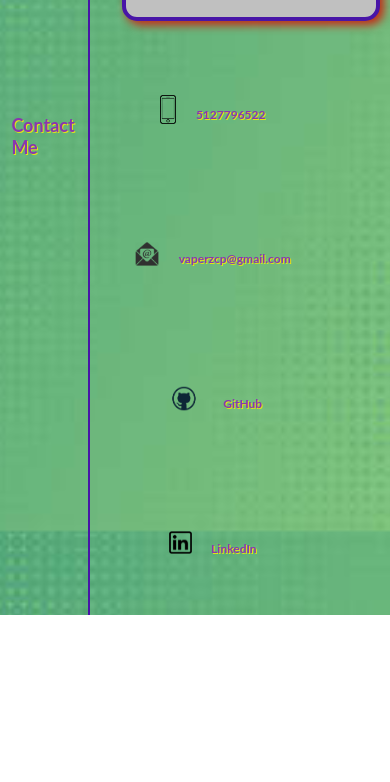
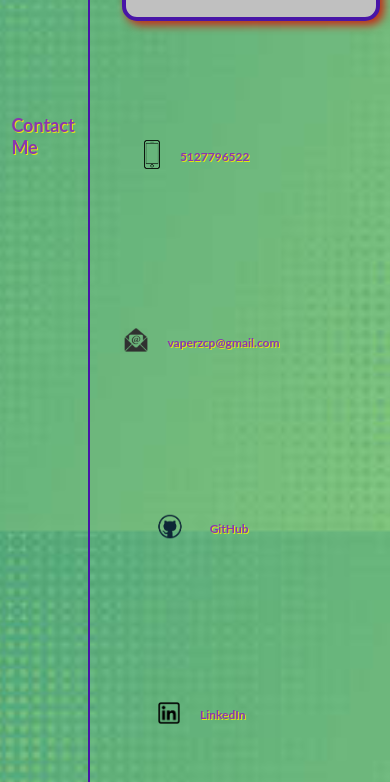
Before and after one commit to Vaperzsteve/Portfolio-WC2, a plain HTML site: page index.html in a window 390 px wide. Shown: the part 3689-4471 px from the top of the page. Before the commit the page ends 4304 px from the top, so only its background shows below. Drawn offline with Linux system fonts and the light colour scheme.

Commit message:
last minute changes

```diff
--- a/assets/css/style.css
+++ b/assets/css/style.css
@@ -193,17 +193,10 @@ h3 {
   width: 60%
 }
 
- /* #contactMeDiv {
-  border-right: 0.2em solid var(--quinary-color);
-  padding-top: 6em;
-  padding-left: 5em;
-  padding-right: 5em;
-}  */
-
 .contactLink {
-  font-size: 0.75em;
+  font-size: 0.5em;
   padding: 7.5em 2em 7em 2em;
-  margin-top: 0.8em;
+  margin-top: 6em;
 }
 
 .contactLink :hover {
@@ -220,7 +213,7 @@ h3 {
   background-size: contain;
   background-position: center;
   padding-left: 1em;
-  margin-left: 2em;
+
 }
 
  #emailIcon {
@@ -229,7 +222,7 @@ h3 {
   background-size: contain;
   background-position: center;
   padding-left: 1.5em;
-  margin-left: 2em;
+  margin-left: 0.6em;
 }
 
 #gitHubIcon {
@@ -238,7 +231,7 @@ h3 {
   background-size: contain;
   background-position: center;
   padding-left: 2.5em;
-  margin-left: 2em;
+  margin-left: 0.3em;
 }
 
 #linkedInIcon {
@@ -247,39 +240,13 @@ h3 {
   background-size: contain;
   background-position: center;
   padding-left: 1.4em;
-  margin-left: 2em;
+  margin-left: 0.6em;
 }
 /* end of contact me icons */
 
-/* MEDIA QUERY FOR SMALLER DESKTOP SCREENS AND SMALLER */
-@media screen and (max-width: 980px) {
-  /* header text a new color for every breakpoint
-  reduce font size - em
-  changing widths
-  */
-}
 
-/* MEDIA QUERY FOR TABLETS AND SMALLER */
-@media screen and (max-width: 768px) {
-
-}
-
-/* MEDIA QUERY FOR MOBILE PHONES AND SMALLER */
-@media screen and (max-width: 575px) {
-  .contactLink {
-    font-size: 0.5em;
-    /* padding: 7.5em 2em 7em 2em;
-    margin-top: 0.8em; */
-  }
-
-  /* #contactMeDiv {
-    width: 15%;
-  }*/
-
-  #contactTypes {
-    flex-direction: column;
-  }
-
+/* MEDIA QUERY FOR SCREENS SMALL THAN 900px */
+@media screen and (max-width: 1100px) {
   .sectionTitles {
     width: 23%;
     font-size: 0.75em;
@@ -292,5 +259,45 @@ h3 {
   .projectNames img {
     max-width: 100%;
   }
+  .contactLink {
+    font-size: 0.5em;
+  }
+
+  span {
+    margin-top: 3em;
+  }
+
+
 
 }
+
+/* MEDIA QUERY FOR TABLETS AND SMALLER */
+@media screen and (max-width: 1200px) {
+  .sectionTitles {
+    width: 23%;
+    font-size: 0.75em;
+  }
+
+  .panelCard {
+    width: 65%;
+  }
+
+  .projectNames img {
+    max-width: 100%;
+  }
+  .contactLink {
+    font-size: 0.5em;
+  }
+
+  span {
+    margin-top: 3em;
+  }
+
+  #contactTypes {
+    flex-direction: column;
+    justify-content: center;
+  }
+
+
+
+}
--- a/index.html
+++ b/index.html
@@ -7,6 +7,7 @@
     <meta name="viewport" content="width=device-width, initial-scale=1.0">
     <title>Steve Robertson - Project Portfolio</title>
     <link rel="stylesheet" href="./assets/css/style.css" />
+    <link rel="shortcut icon" type="image/png" href="favicon.ico">
 </head>
 
 <body>
@@ -75,7 +76,7 @@
                     <h2>My Projects</h2>
                 </div>
                 <div class="panelCard" id="projects">
-                    <div class="projectNames">
+                    <div class="projectNames" id="featured">
                         <a href="#0" target="_blank"><img src="./assets/images/chip-laser-612x612.jpeg" alt="computer chip on a blue background" />
                             <div class="headings">
                                 <h3>Surf Report</h3>
```
Also changed, not shown: favicon.ico (added).
